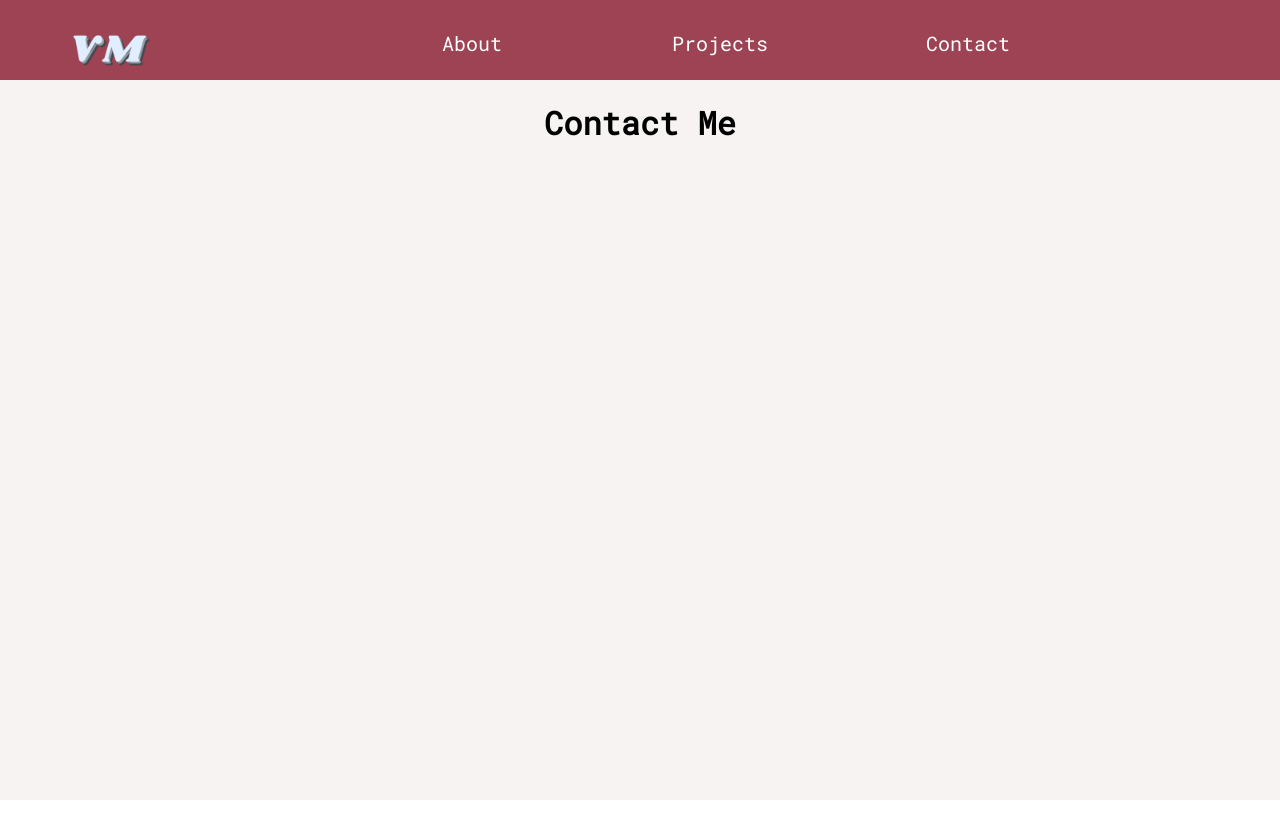
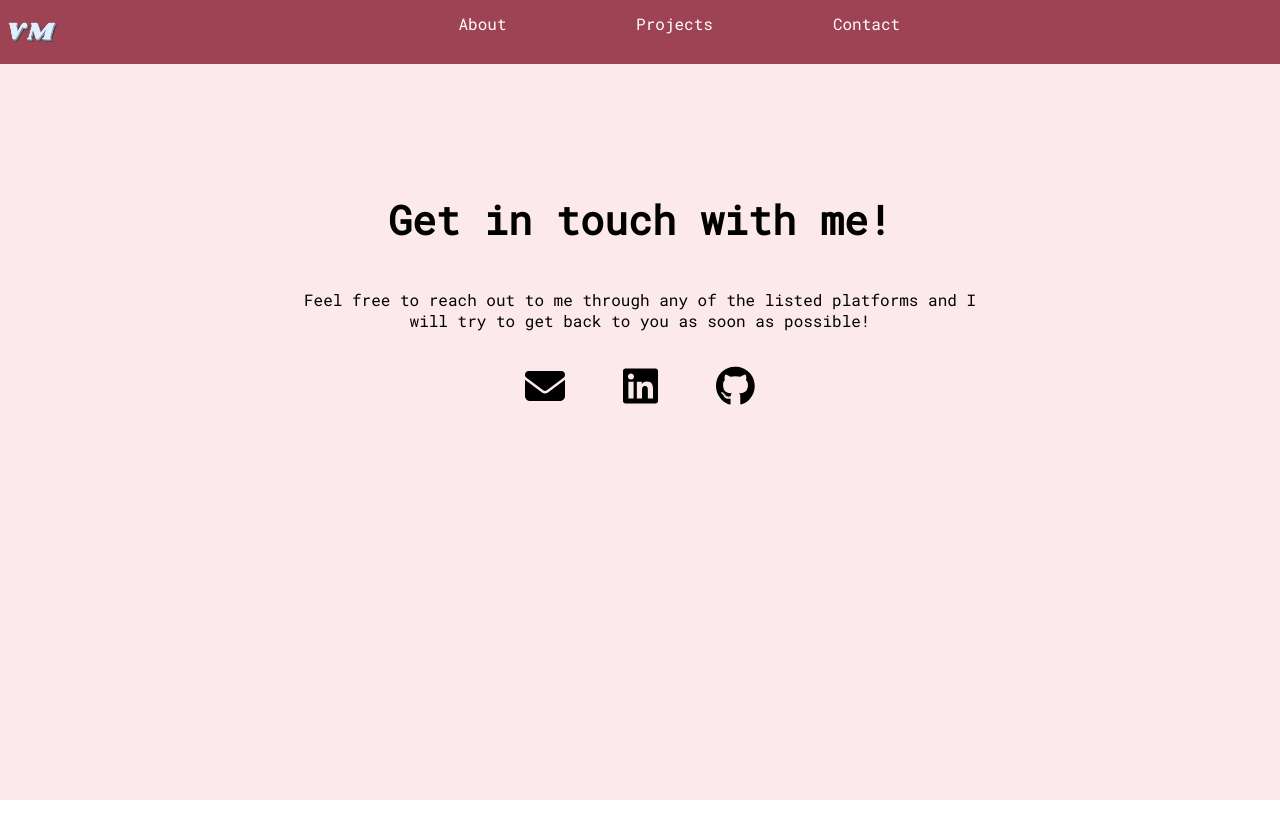
Before and after one commit to vmontielmg/por, a React (Create React App) app: page /contact in a window 1280 px wide. Shown: the top 838 px of the page. Before the commit the page ends 800 px from the top, so only its background shows below. Built offline with nearby package versions, Linux system fonts and the light colour scheme.

Commit message:
Added contact links and styling

```diff
--- a/src/App.css
+++ b/src/App.css
@@ -2,7 +2,8 @@
 
 .App {
   text-align: center;
-  background-color: #F7F3F3;
+  /* background-color: #F7F3F3; */
+  background-color: #FBE9EB;
   height: inherit;
   font-family: 'Roboto Mono', monospace;
 }
@@ -11,9 +12,22 @@
   box-sizing: border-box;
 }
 
+h1 {
+  font-weight: bolder;
+  font-size: 40px;
+}
+
 .headshot {
   width: 200px;
   height: 200px;
+}
+
+#logo {
+  height: 64px;
+  width: 64px;
+  padding: 0px;
+  margin-right: 5px;
+  float: left;
 }
 
 .nav-bar {
@@ -21,20 +35,20 @@
   list-style-type: none;
   overflow: hidden;
   width: 100%;
-  height: 5em;
+  height: 4em;
   margin: 0;
   text-align: center;
+  padding-left: 0;
 }
 
-.pageLink {
+li.pageLink {
   display: inline-block;
-  text-decoration: none;
-  margin: 0;
-  padding: 30px 0px;
-  width: 20%;
-  font-size: 20px;
-  color: white;
+  font-size: 100%;
+  color: #FFFFFF;
+  width: 15%;
+  margin: 1% 0%;
 }
+
 
 .pageLink:visited {
   text-decoration: none;
@@ -44,11 +58,8 @@
   color: antiquewhite;
 }
 
-#logo {
-  height: 100px;
-  padding: 0;
-  margin-left: 20px;
-  float: left;
+.App.a {
+  color: olivedrab;
 }
 
 .self-portrait {
@@ -61,7 +72,7 @@
 }
 
 .intro {
-  margin-top: 7vh;
+  margin-top: 0;
   font-size: larger;
 }
 
@@ -81,12 +92,60 @@
   display: table;
   clear: both;
   text-align: justify;
-  margin-top: 5vh;
+  margin-top: 5%;
 }
 
-@media screen and (max-width: 600px) {
+.Contact {
+  width: 80%;
+  height: 100%;
+  margin: auto;
+  padding: 8% 2%;
+  display: inline-block;
+}
+
+.contactDescription {
+  width: 70%;
+  display: inline-block;
+}
+
+.contactLinks {
+  height: 50px;
+}
+
+.contactLinks svg {
+  height: 40px;
+}
+
+.contactLinks a {
+  text-decoration: none;
+  color: inherit;
+  font-size: 2em;
+  display: inline-block;
+  margin: 2% 3%;
+}
+
+.contactLinks a:visited {
+  text-decoration: none;
+}
+
+.contactLinks a:hover {
+  text-decoration: none;
+  color: #9D4354;
+}
+
+.contactLinks a:active {
+  text-decoration: none;
+}
+
+/* separates columns */
+@media screen and (max-width: 650px) {
   #column {
-    width: 100%;
+    width: 80%;
+    margin: 0% 12% 0% 12%;
+    font-size: 100%;
+  }
+  .Home.App {
+    width: 650px;
   }
 }
 
@@ -94,5 +153,35 @@
   .App {
     height: 100vh;
   }
+  .Home {
+    margin-top: 0vh;
+  }
+}
+
+/* adjusts navbar */
+@media (max-width: 320px) {
+  li.pageLink {
+    width: auto;
+    font-size: small;
+    height: 50%;
+    display: inline-block;
+    align-items: flex-start;
+    justify-content: space-evenly;
+  }
+}
+
+.ProjectCard {
+  width: 250px;
+  height: 250px;
 
 }
+
+.projectName {
+  color: #AC3931;
+}
+
+.projectDescription {
+  background-color: #9D4354;
+  color: #FFF;
+  text-align: center;
+}
--- a/src/components/contact/Contact.js
+++ b/src/components/contact/Contact.js
@@ -1,10 +1,25 @@
 import React from "react";
+import '../../App.css';
+import { FontAwesomeIcon } from "@fortawesome/react-fontawesome";
+import { library } from "@fortawesome/fontawesome-svg-core";
+import { faEnvelope } from "@fortawesome/free-solid-svg-icons";
+import {faGithub, faLinkedin } from "@fortawesome/free-brands-svg-icons";
+
+library.add(faEnvelope, faGithub, faLinkedin);
 
 class Contact extends React.Component {
     render() {
         return (
             <div className="Contact">
-                <h1>Contact Me</h1>
+                <h1>Get in touch with me!</h1>
+                <p className="contactDescription">
+                    Feel free to reach out to me through any of the listed platforms and I will try to get back to you as soon as possible!
+                </p>
+                <div className="contactLinks">
+                    <a href="mailto:vmontielmg@gmail.com" target="_blank"><FontAwesomeIcon icon="envelope" /></a>
+                    <a href="https://www.linkedin.com/in/montiel-vanessa/" target="_blank"> <FontAwesomeIcon icon={faLinkedin} /> </a>
+                    <a href="https://github.com/vmontielmg" target="_blank"><FontAwesomeIcon icon={faGithub} /></a>
+                </div>
             </div>
 
         );
```
